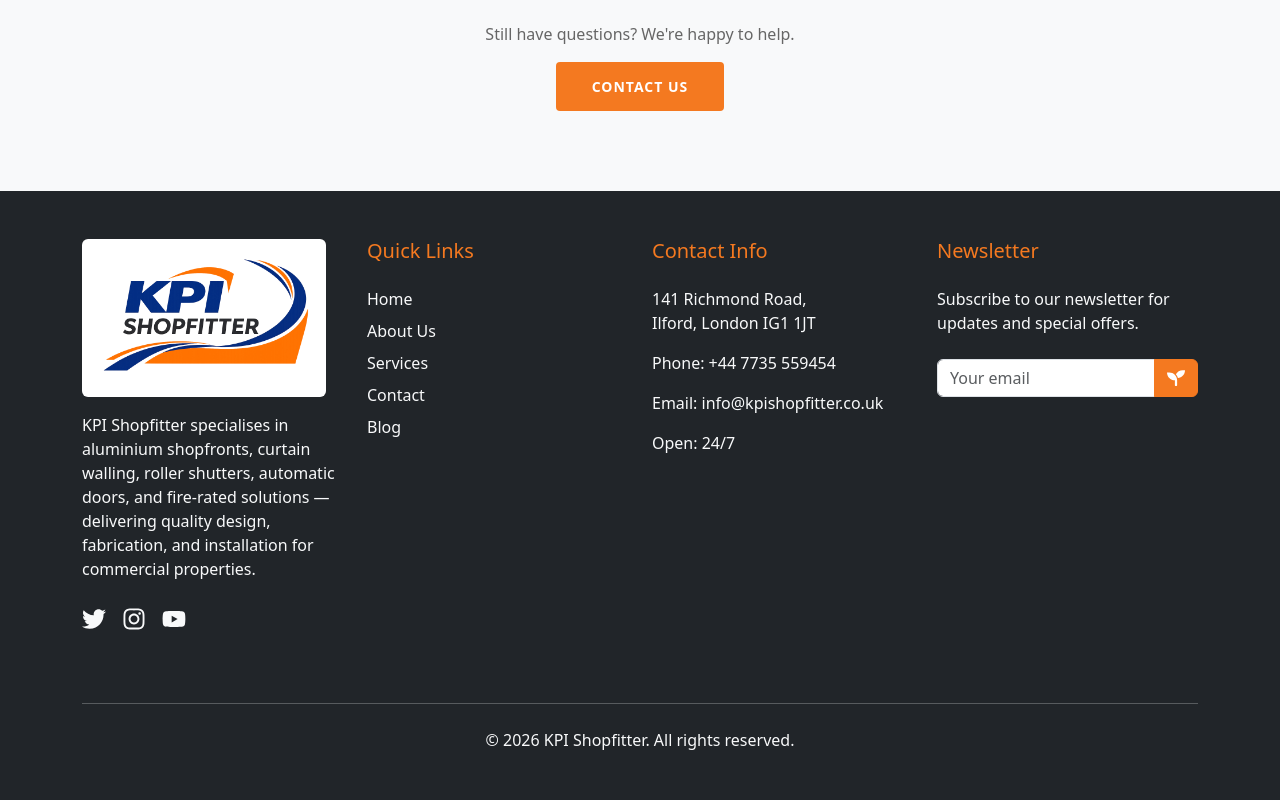
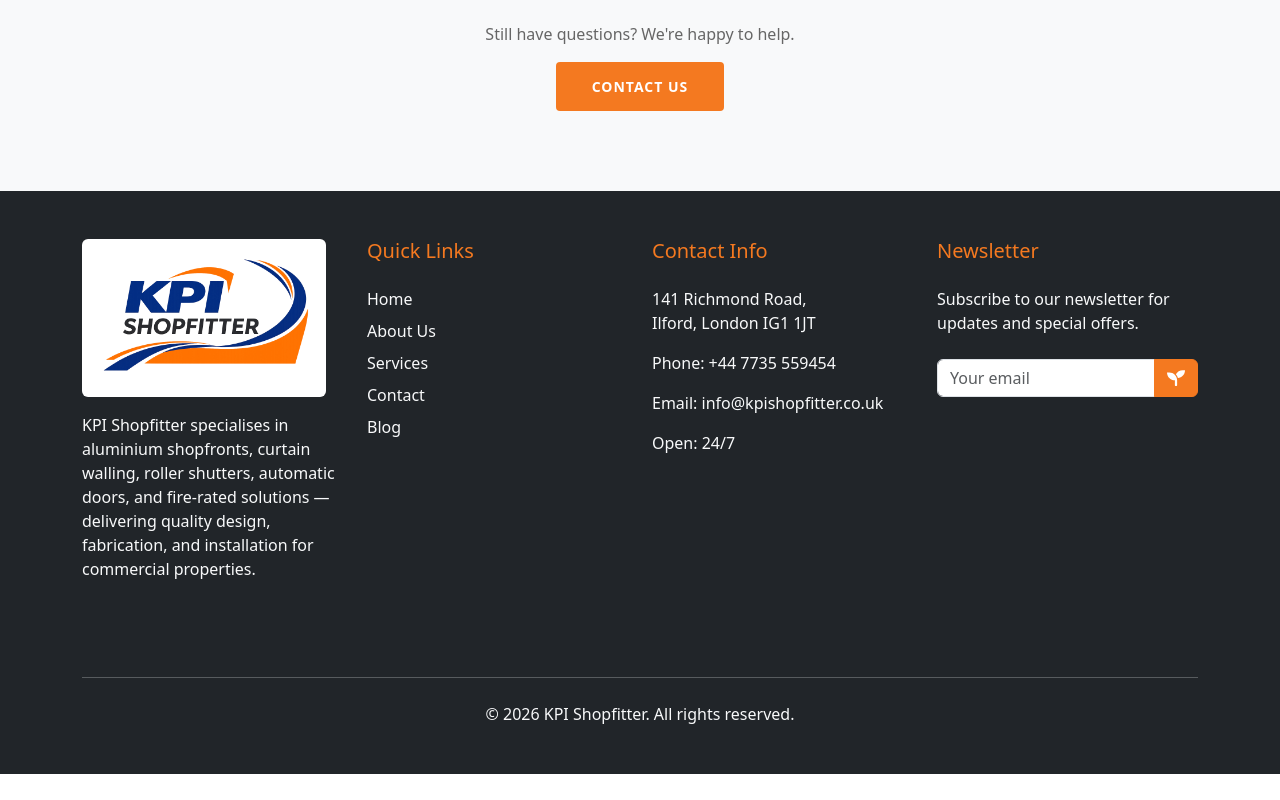
Before and after one commit to deep-deepak/kpi_shopfitter, a Next.js app: page / in a window 1280 px wide. Shown: the part 7097-7897 px from the top of the page. After the commit the page ends 7871 px from the top, so only its background shows below. Built offline with nearby package versions, Linux system fonts and the light colour scheme.

Commit message:
Remove social media links from footer
Co-Authored-By: Claude Sonnet 4.6 <noreply@anthropic.com>

```diff
--- a/src/components/Footer.jsx
+++ b/src/components/Footer.jsx
@@ -1,7 +1,7 @@
 import Link from 'next/link';
 import React from 'react';
 import { Container, Row, Col } from 'react-bootstrap';
-import { FaInstagram, FaSeedling, FaTwitter, FaYoutube } from 'react-icons/fa';
+import { FaSeedling } from 'react-icons/fa';
 
 const Footer = () => {
     return (
@@ -30,17 +30,6 @@ const Footer = () => {
                                 />
                             </div>
                             <p className="mb-4" style={{ marginTop: "10px" }}>KPI Shopfitter specialises in aluminium shopfronts, curtain walling, roller shutters, automatic doors, and fire-rated solutions — delivering quality design, fabrication, and installation for commercial properties.</p>
-                        </div>
-                        <div className="d-flex gap-3 social_icon">
-                                            <Link href="https://x.com/KPIShopfitter" target='_blank' className="text-light hover:text-primary transition-colors">
-                                <FaTwitter size={24} />
-                            </Link>
-                            <Link href="https://www.instagram.com/kpishopfitter/" target='_blank' className="text-light hover:text-primary transition-colors">
-                                <FaInstagram size={24} />
-                            </Link>
-                            <Link href="https://www.youtube.com/channel/UCZsZxPrvAhV7TnzNZD601zA" target='_blank' className="text-light hover:text-primary transition-colors">
-                                <FaYoutube size={24} />
-                            </Link>
                         </div>
                     </Col>
 
```
